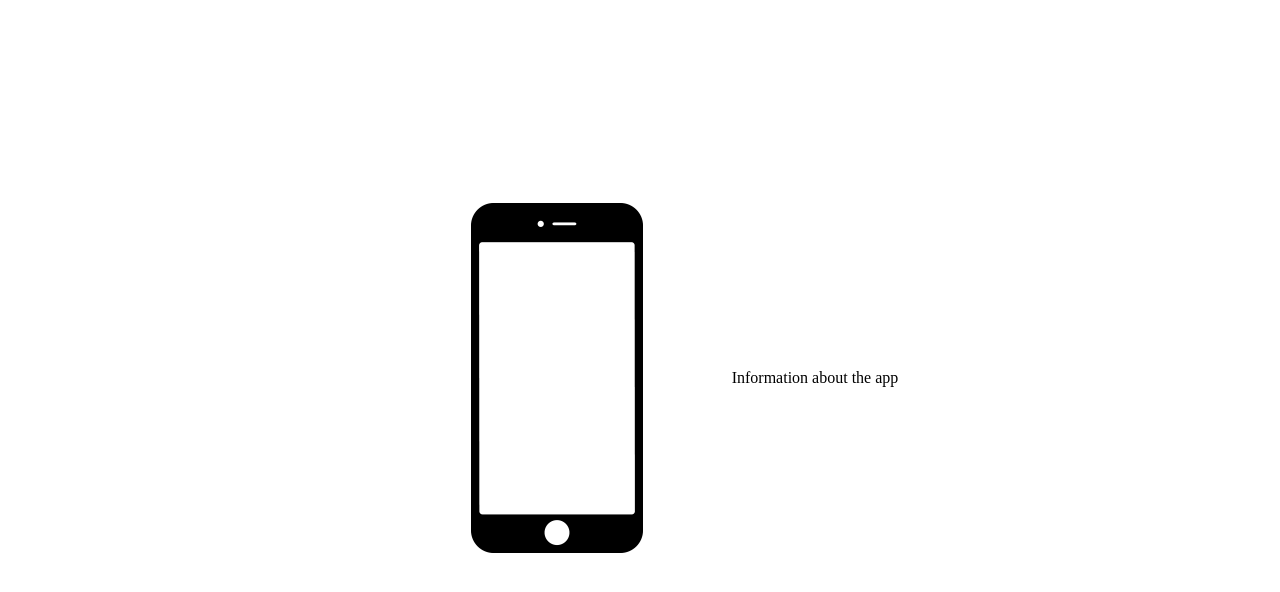
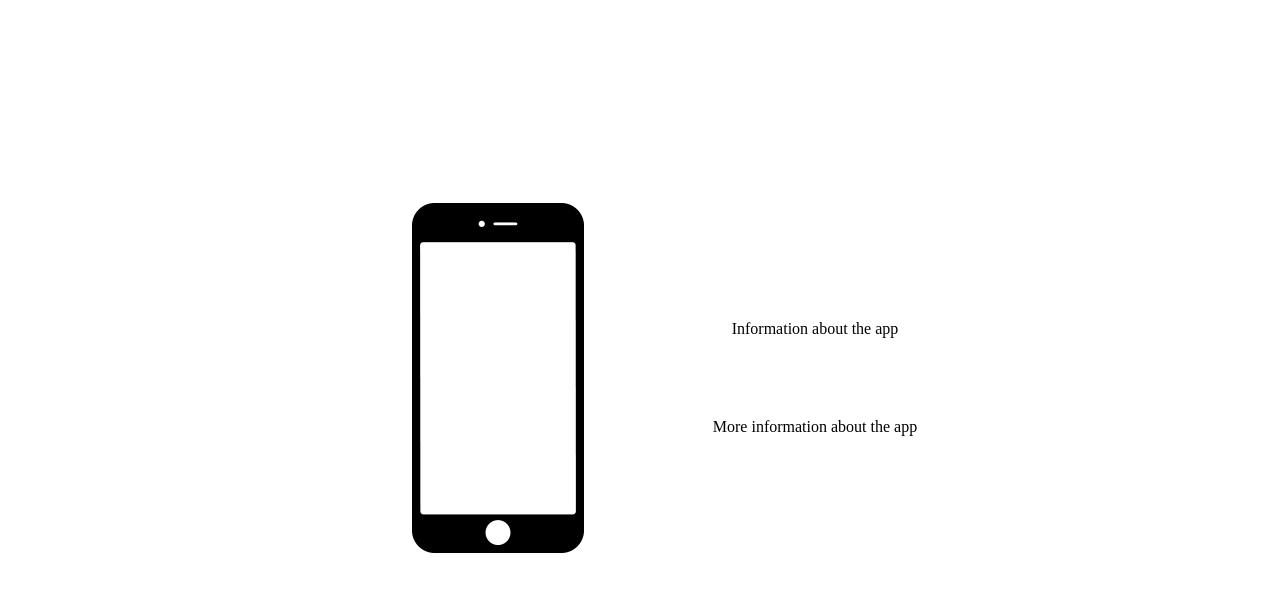
Before and after one commit to johannzv/it2810-webutvikling-h17-prosjekt-2-gruppe-27, a plain HTML site: page static/index.html in a window 1280 px wide. Shown: the part 72-664 px from the top of the page. Drawn offline with Linux system fonts and the light colour scheme.

Commit message:
add description class and h2 class

```diff
--- a/static/css/index.css
+++ b/static/css/index.css
@@ -28,6 +28,17 @@ display:flex;
   align-items: center;
 }
 
+.description{
+  display: flex;
+  flex-direction: column;
+  align-items: center;
+}
+
+
+.h2{
+  margin: 40px;
+}
+
 .navigation-bar-list{
   list-style-type: none;
   display: flex;
--- a/static/index.html
+++ b/static/index.html
@@ -45,9 +45,14 @@
   <div class="page">
     <div class="content">
       <img src="img/iphone.png" alt="iPhone">
-      <div class="h2">
+      <div class="description">
+        <div class="h2">
 
         Information about the app
+        </div>
+        <div class="h2">
+          More information about the app
+        </div>
       </div>
 
 
```
